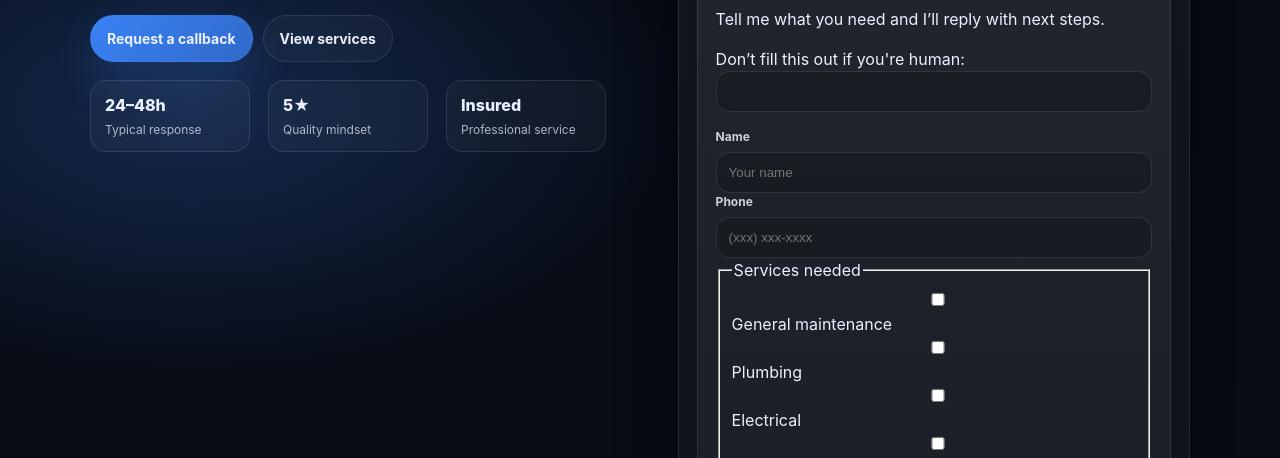
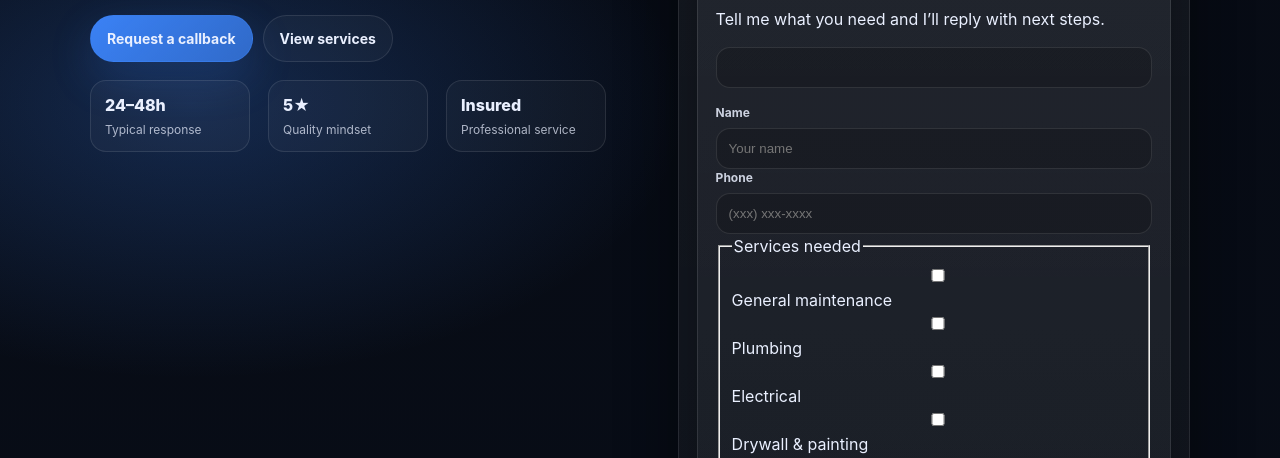
Before and after one commit to alexanderguzman0499-pixel/-guzmanfix-website, a plain HTML site: page index.html in a window 1280 px wide. Shown: the part 334-792 px from the top of the page. Drawn offline with Linux system fonts and the light colour scheme.

Commit message:
Update index.html

```diff
--- a/index.html
+++ b/index.html
@@ -109,7 +109,6 @@
     <!-- Honeypot (anti-spam) -->
     <p class="hidden">
       <label>
-        Don’t fill this out if you're human:
         <input name="bot-field" />
       </label>
     </p>
```
